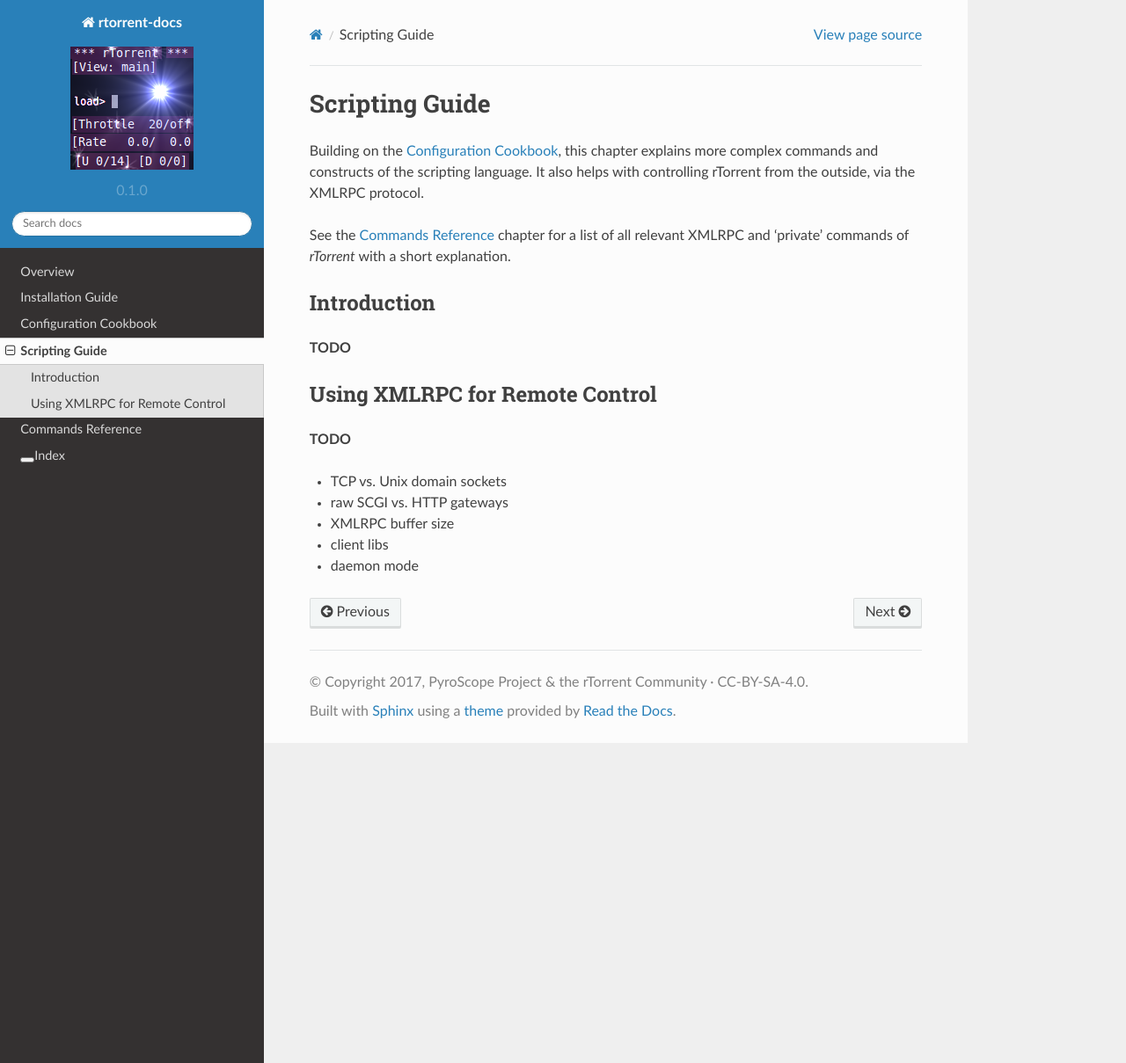
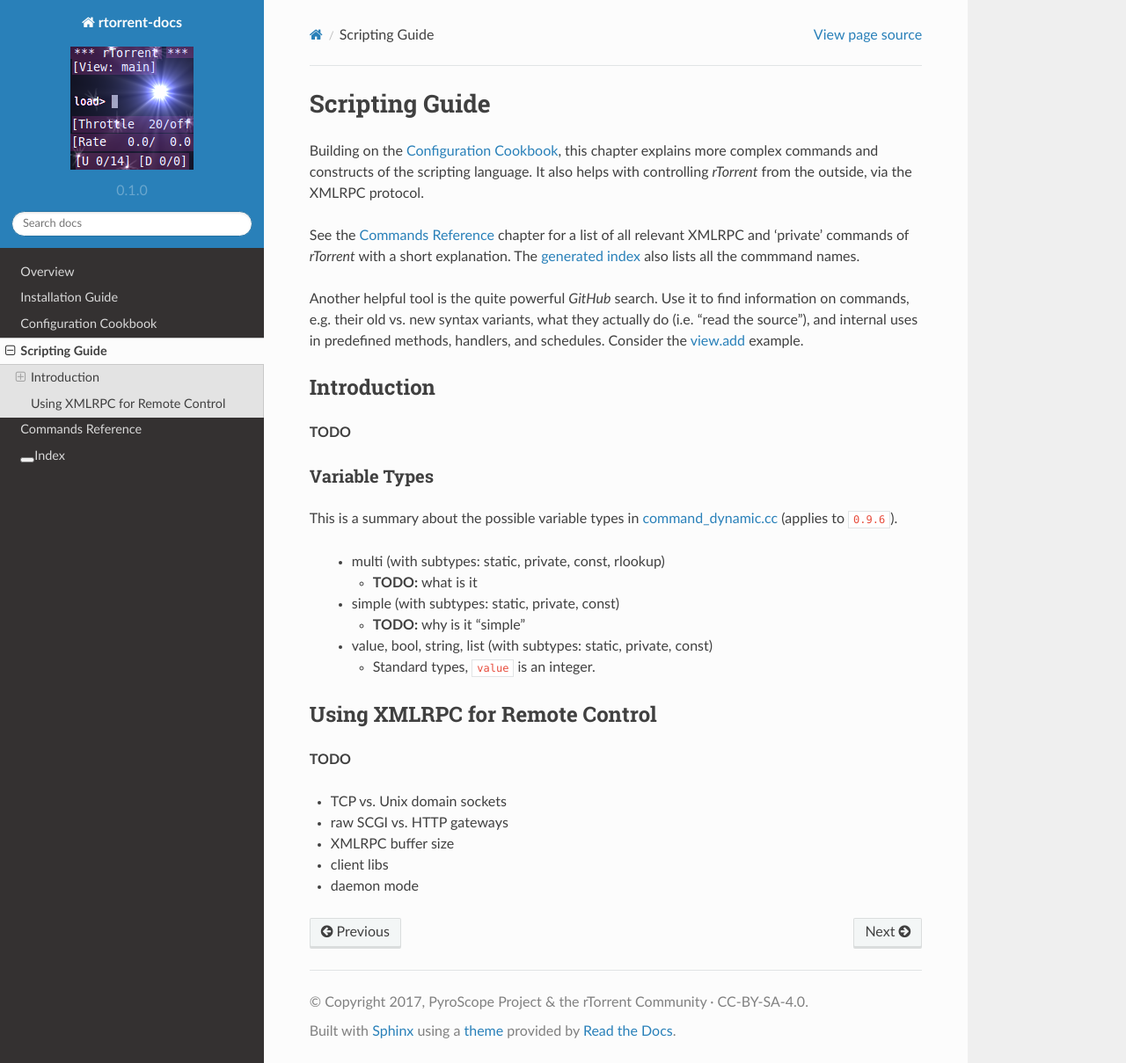
Before and after one commit to rtorrent-community/rtorrent-docs, a Sphinx documentation site: the page built from docs/scripting.rst, in a window 1280 px wide and 1209 px high. Shown: the whole window at 88% size. Built offline with Sphinx 7.4.7 and the Read the Docs theme 2.0.0, drawn with Linux system fonts in a browser that asks for light colours.

Commit message:
scripting: variable types, and using GitHub search

```diff
--- a/docs/scripting.rst
+++ b/docs/scripting.rst
@@ -2,17 +2,44 @@
 ===============
 
 Building on the :doc:`cookbook`, this chapter explains more complex commands and
-constructs of the scripting language. It also helps with controlling rTorrent
+constructs of the scripting language. It also helps with controlling *rTorrent*
 from the outside, via the XMLRPC protocol.
 
 See the :doc:`cmd-ref` chapter for a list of all relevant XMLRPC and ‘private’ commands
 of *rTorrent* with a short explanation.
+The :ref:`generated index <genindex>` also lists all the commmand names.
+
+Another helpful tool is the quite powerful *GitHub* search.
+Use it  to find information on commands,
+e.g. their old vs. new syntax variants, what they actually do (i.e. “read the source”),
+and internal uses in predefined methods, handlers, and schedules.
+Consider the `view.add <https://github.com/rakshasa/rtorrent/search?utf8=%E2%9C%93&q=%22view.add%22>`_ example.
 
 
 Introduction
 ------------
 
 **TODO**
+
+
+Variable Types
+^^^^^^^^^^^^^^
+
+This is a summary about the possible variable types in
+`command_dynamic.cc <https://github.com/rakshasa/rtorrent/blob/master/src/command_dynamic.cc>`_
+(applies to ``0.9.6``).
+
+ * multi (with subtypes: static, private, const, rlookup)
+
+   * **TODO:** what is it
+
+ * simple (with subtypes: static, private, const)
+
+   * **TODO:** why is it "simple"
+
+ * value, bool, string, list (with subtypes: static, private, const)
+
+   * Standard types, ``value`` is an integer.
 
 
 Using XMLRPC for Remote Control
```
